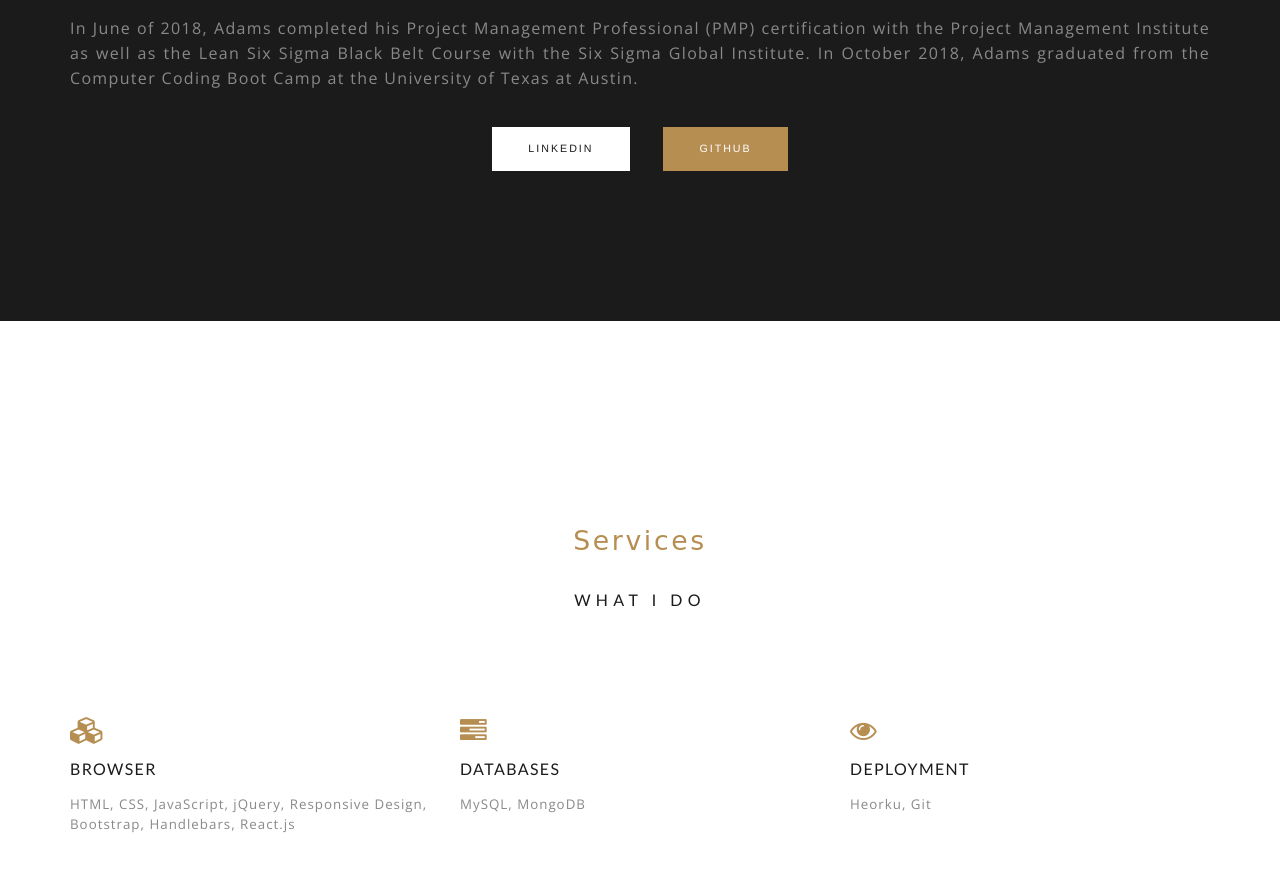
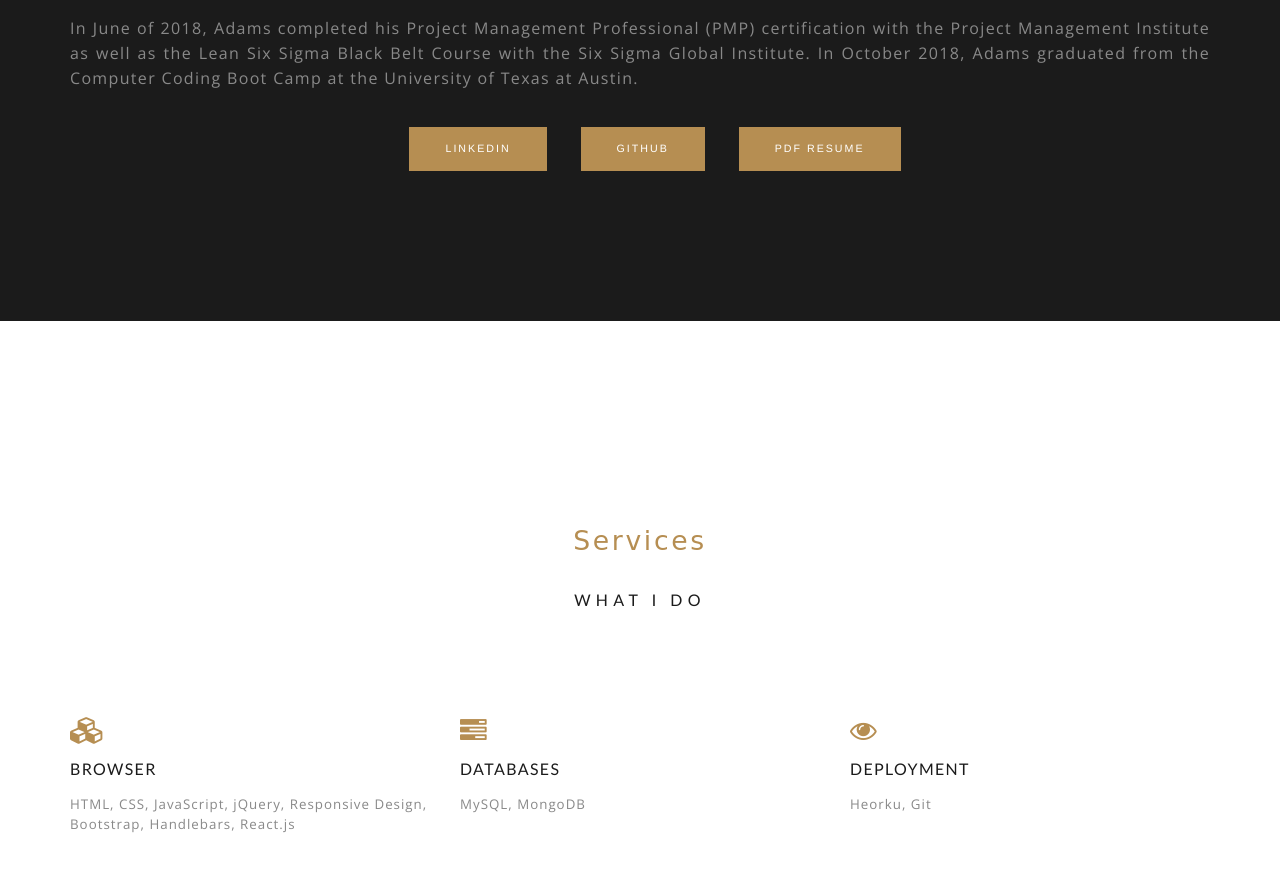
Before and after one commit to aclowe/Portfolio-v2, a plain HTML site: page index.html in a window 1280 px wide. Shown: the part 1600-2470 px from the top of the page. Drawn offline with nearby package versions, Linux system fonts and the light colour scheme; a web font is replaced by a local one.

Commit message:
Added resume PDF and favicon

```diff
--- a/index.html
+++ b/index.html
@@ -25,6 +25,7 @@
       <link href="https://fonts.googleapis.com/css?family=Dynalight" rel="stylesheet">
       <link href="https://fonts.googleapis.com/css?family=Lato:300,300i,400,400i,700,700i" rel="stylesheet">
       <link href="https://fonts.googleapis.com/css?family=Open+Sans:300,300i,400,400i,600,600i" rel="stylesheet">
+      <link rel="shortcut icon" type="image/png" href="./img/tech-icon-png-3.png"/>
       <!-- HTML5 shim and Respond.js for IE8 support of HTML5 elements and media queries -->
       <!-- WARNING: Respond.js doesn't work if you view the page via file:// -->
       <!--[if lt IE 9]>
@@ -80,8 +81,9 @@
                         Immediately upon graduation, Adams commissioned as an officer in the U.S. Marine Corps. For three years, Adams served as a Military Police Officer, leading a platoon of 70 Marines.<br><br>
                         In his fourth year, Adams was selected to join the Marine Corps Information Operations Center in Quantico, VA as an Information Operations Officer and Psychological Operations Officer. During this time, Adams developed, implemented, and coordinated multiple U.S. Government information warfare programs spanning multiple countries. Adams ended his service in the Marine Corps as a Captain in 2017.<br><br>
                         In June of 2018, Adams completed his Project Management Professional (PMP) certification with the Project Management Institute as well as the Lean Six Sigma Black Belt Course with the Six Sigma Global Institute. In October 2018, Adams graduated from the Computer Coding Boot Camp at the University of Texas at Austin.</p>
-                     <a class="btn btn-default" href="https://www.linkedin.com/in/aclowe1/" role="button"  target="_blank">LinkedIn</a>
+                     <a class="btn btn-primary" href="https://www.linkedin.com/in/aclowe1/" role="button"  target="_blank">LinkedIn</a>
                      <a class="btn btn-primary" href="https://github.com/aclowe" role="button"  target="_blank">GitHub</a>
+                     <a class="btn btn-primary" href="./Resume_Adams_8-24-2018_IT.pdf" role="button"  target="_blank">PDF Resume</a>
                   </div>
                </div>
             </div>
@@ -92,7 +94,7 @@
       </div>
 
       <!-- Skills Section -->
-      <!-- <div class="skill" id="skill">
+       <!-- <div class="skill" id="skill">
          <div class="container">
             <div class="row">
                <div class="set">
@@ -143,7 +145,7 @@
                         <h2>FRONTEND - 95%</h2>
                         <div class="progress">
                            <div class="progress-bar" role="progressbar" aria-valuenow="60" aria-valuemin="0" aria-valuemax="100" style="width: 95%;">
-                              <span class="sr-only">60% Complete</span>
+                               <span class="sr-only">60% Complete</span>
                            </div>
                         </div>
                      </div>
@@ -154,8 +156,8 @@
                </div>
             </div>
          </div>
-      </div>
-       -->
+      </div> -->
+
       <!-- Services Section -->
       <div class="services" id="services">
          <div class="container">
```
Also changed, not shown: img/tech-icon-png-3.png (added), 1 other file.
